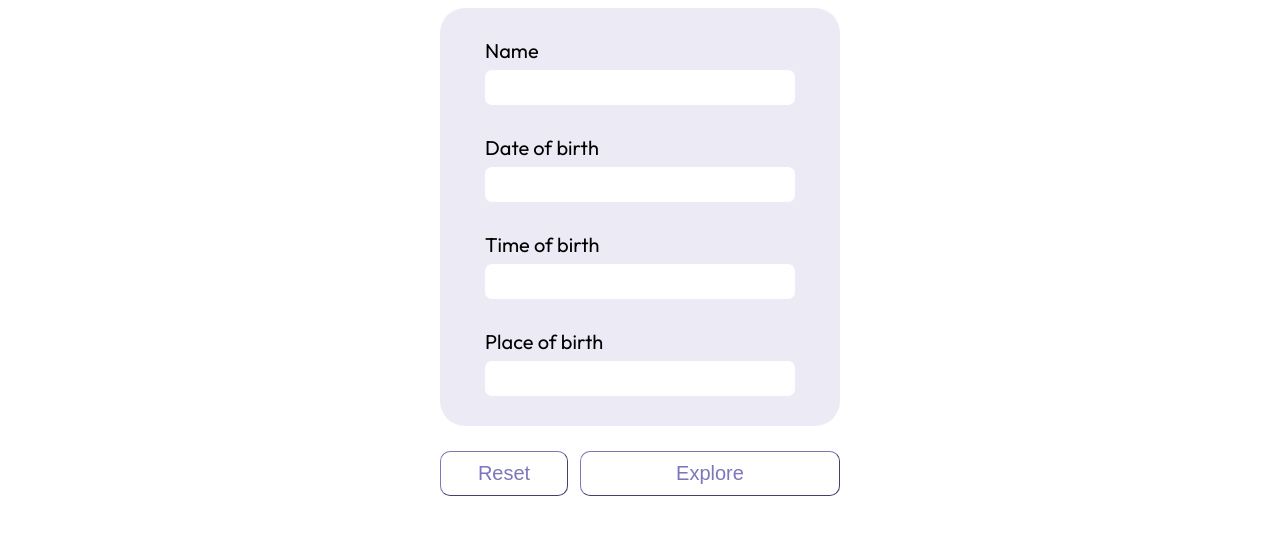
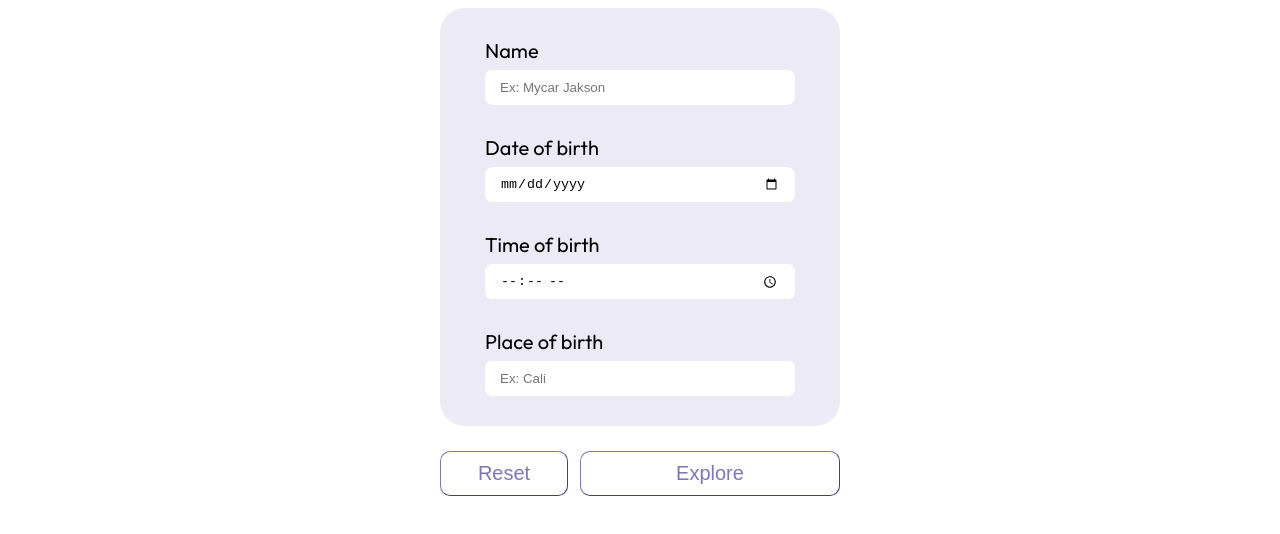
Before and after one commit to quocanuit/sky-tracker, a plain HTML site: page index.html in a window 1280 px wide. Shown: the part 184-718 px from the top of the page. Drawn offline with Linux system fonts and the light colour scheme.

Commit message:
worked date, time and reset btn

```diff
--- a/index.html
+++ b/index.html
@@ -29,32 +29,33 @@
                     <div class="form-group-wrapper">
                         <div class="form-group">
                             <label for="name" class="form-label">Name</label>
-                            <input class="form-input" id="name" name="name" type="text" placeholder="" />
+                            <input class="form-input" id="name" name="name" type="text" placeholder="Ex: Mycar Jakson" />
                             <span class="form-message"></span>
                         </div>
 
                         <div class="form-group">
                             <label for="date" class="form-label">Date of birth</label>
-                            <input class="form-input" id="date" name="date" type="text" placeholder="" />
+                            <input class="form-input" id="date" name="date" type="date" placeholder="" />
                             <span class="form-message"></span>
                         </div>
 
                         <div class="form-group">
                             <label for="time" class="form-label">Time of birth</label>
-                            <input class="form-input" id="time" name="time" type="text" placeholder="" />
+                            <input class="form-input" id="time" name="time" type="time" placeholder="" />
                             <span class="form-message"></span>
                         </div>
 
                         <div class="form-group">
                             <label for="place" class="form-label">Place of birth</label>
-                            <input class="form-input" id="place" name="place" type="text" placeholder="" />
+                            <input class="form-input" id="place" name="place" type="text" placeholder="Ex: Cali" />
                             <span class="form-message"></span>
                         </div>
                     </div>
 
                     <div class="form-btn-wrapper">
-                        <button class="form-btn" id="form-btn-clear">Reset</button>
-                        <button class="form-btn" id="form-btn-submit">Explore</button>
+                        <input class="form-btn" id="form-btn-clear" type="reset" value="Reset">
+                        <input class="form-btn" id="form-btn-submit" type="submit" value="Explore">
+                        <!-- <button class="form-btn" id="form-btn-submit">Explore</button> -->
                     </div>
 
                 </form>
```
